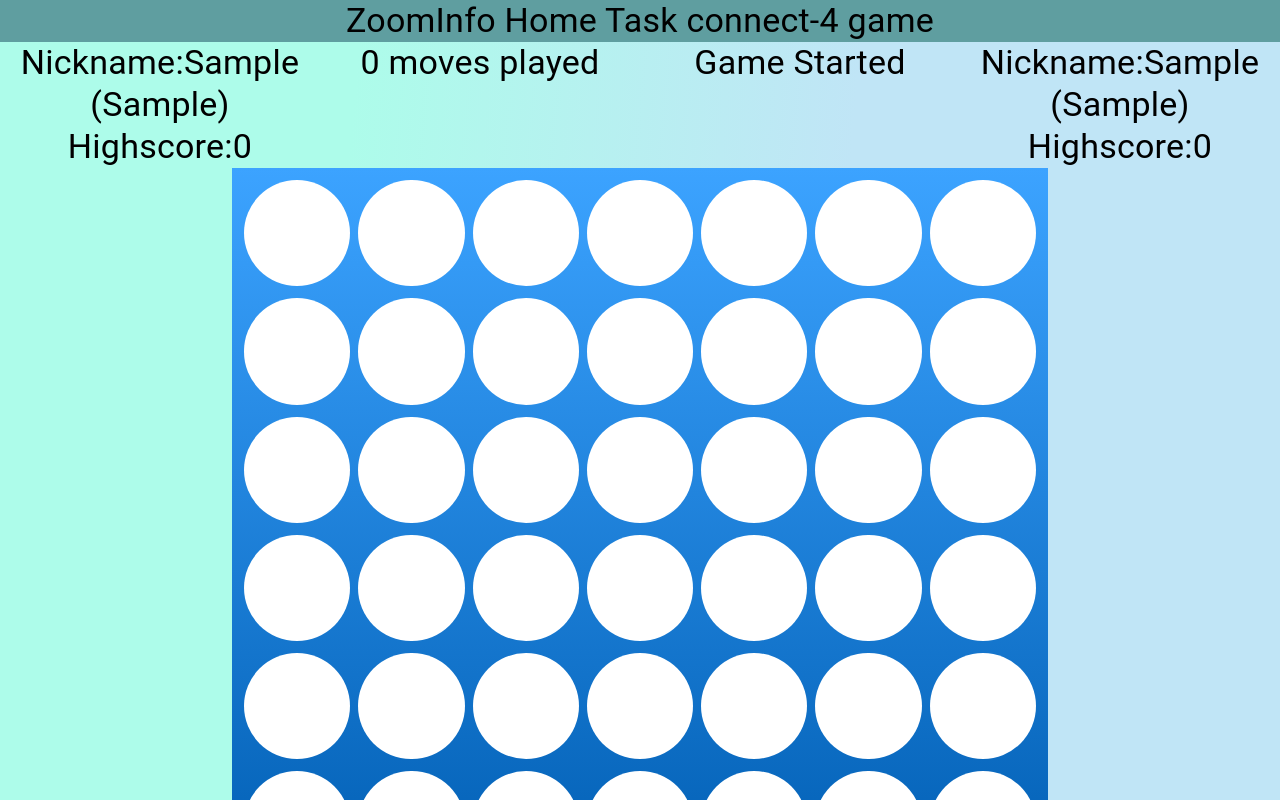
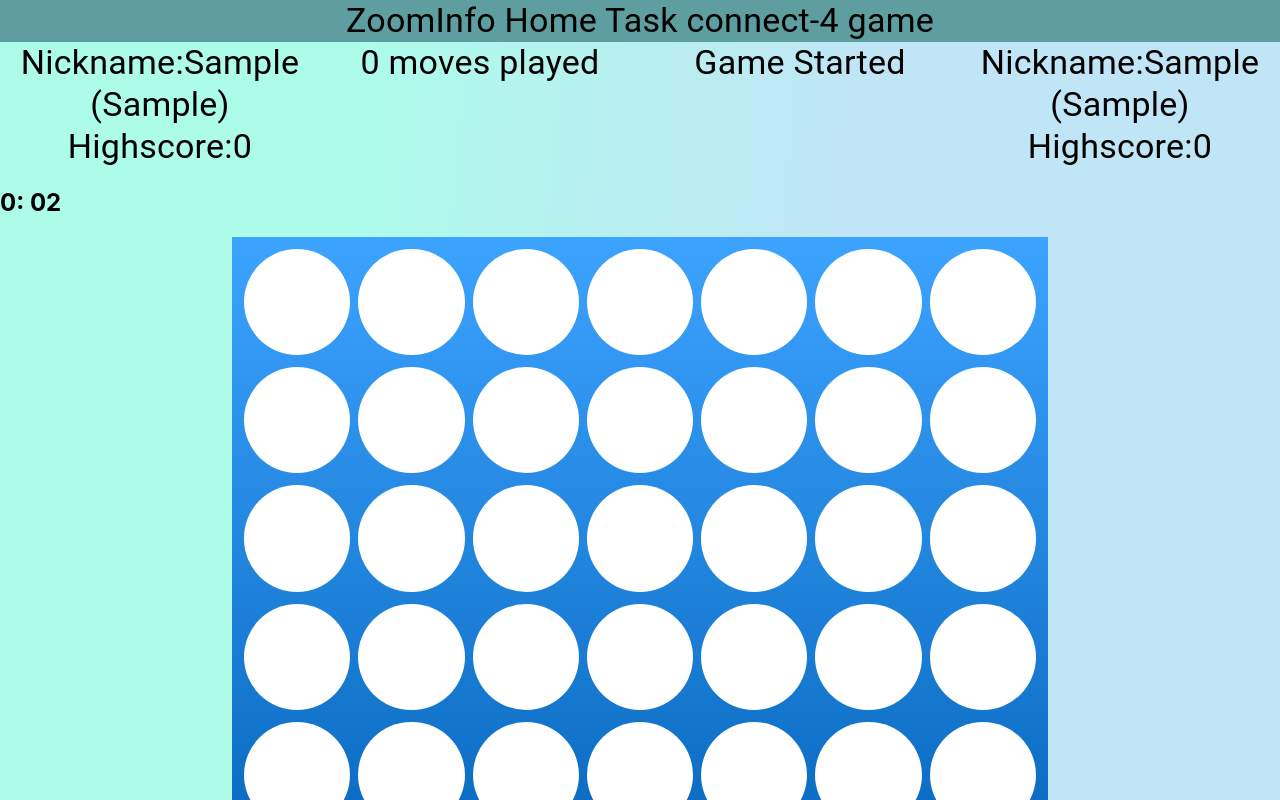
Before and after one commit to MichaelBabushkin/home_task_4_in, a React (Create React App) app: page / in a window 1280 px wide. Both pictures are taken after typing "Sample", "Sample", "Sample", "Sample" into the empty fields and a click on the button "LETS START". Shown: the top 800 px of the page. Built offline with nearby package versions, Linux system fonts and the light colour scheme.

Commit message:
added timer

```diff
--- a/package.json
+++ b/package.json
@@ -3,6 +3,8 @@
   "version": "0.1.0",
   "private": true,
   "dependencies": {
+    "@emotion/react": "^11.8.2",
+    "@emotion/styled": "^11.8.1",
     "@material-ui/core": "^4.12.3",
     "@mui/material": "^5.5.2",
     "@mui/styled-engine": "^5.5.2",
--- a/src/components/GameBoard.tsx
+++ b/src/components/GameBoard.tsx
@@ -1,8 +1,10 @@
-import React, {useEffect, useState} from 'react';
+import React, { useEffect, useState } from 'react';
 import "../App.css";
 import AlertDialog from './AlertDialog';
 import Leaderboard from './Leaderboard';
 import { Values } from './Types';
+import Timer from './Timer';
+
 
 type Board = BoardCell[];
 
@@ -27,8 +29,8 @@
 const WINNING_STRAKE: number = 4;
 
 type GameData = {
-    gameState : string,
-    moves : number,
+  gameState: string,
+  moves: number,
 }
 
 interface State {
@@ -40,37 +42,37 @@
 }
 
 interface gameStatusProps {
-    newPlayersData:Values,
+  newPlayersData: Values,
   updateGameStatus: (arg: GameData) => void,
 }
 
 
 
-  function intitializeBoard (){
+function intitializeBoard() {
   const board = [];
-    for (let i = 0; i < BoardSize.Columns * BoardSize.Rows ; i++) {
+  for (let i = 0; i < BoardSize.Columns * BoardSize.Rows; i++) {
     board.push(BoardCell.Empty);
   }
 
   return board;
 };
 
-  function getPlayingPlayer(player: BoardCell){
+function getPlayingPlayer(player: BoardCell) {
   return player === BoardCell.Empty ? "noPlayer" : player === BoardCell.PlayerOne ? "playerOne" : "playerTwo"
 };
 
-  function findLowestEmptyIndex (board: Board, column: number) {
-    for (let i = BoardSize.Columns*(BoardSize.Rows - 1) + column; i >= 0; i -= BoardSize.Columns) {
+function findLowestEmptyIndex(board: Board, column: number) {
+  for (let i = BoardSize.Columns * (BoardSize.Rows - 1) + column; i >= 0; i -= BoardSize.Columns) {
     if (board[i] === BoardCell.Empty) return i;
   }
   return -1;
 };
 
-  function togglePlayerTurn (player: BoardCell) {
+function togglePlayerTurn(player: BoardCell) {
   return player === BoardCell.PlayerOne ? BoardCell.PlayerTwo : BoardCell.PlayerOne;
 };
 
-  function getGameState (board: Board) {
+function getGameState(board: Board) {
   // Checks wins horizontally
   for (let r = 0; r < BoardSize.Rows; r++) {
     for (let c = 0; c <= WINNING_STRAKE; c++) {
@@ -138,7 +140,7 @@
   }
 };
 
-  function checkWinningSlice (miniBoard: BoardCell[]){
+function checkWinningSlice(miniBoard: BoardCell[]) {
   if (miniBoard.some(cell => cell === BoardCell.Empty)) return false;
 
   if (
@@ -153,72 +155,70 @@
 };
 
 
-const GameBoard: React.FC<gameStatusProps> = ({updateGameStatus, newPlayersData}) =>{
+const GameBoard: React.FC<gameStatusProps> = ({ updateGameStatus, newPlayersData }) => {
 
   const [gameState, setGameState] = useState<State>({
     board: intitializeBoard(),
     playerTurn: BoardCell.PlayerOne,
     gameStatus: GameStatus.Ongoing,
-        moves:0,
+    moves: 0,
   });
 
   const [showLeaderboard, setShowLeaderboard] = useState<Boolean>(false);
 
   useEffect(() => {
     // if the game is over and the result is not a draw
-        if(gameState.gameStatus !== GameStatus.Ongoing && gameState.gameStatus !== GameStatus.Draw){
+    if (gameState.gameStatus !== GameStatus.Ongoing && gameState.gameStatus !== GameStatus.Draw) {
 
       let prevLeaderboard = localStorage.getItem('leaderboard') || '';
       let prevLeaderboardArr = prevLeaderboard ? JSON.parse(prevLeaderboard) : []
-            console.log(prevLeaderboardArr);
+      var arrSize = Object.keys(prevLeaderboardArr).length + 1;
+
+      let winnerMoves = gameState.moves % 2 == 0 ? Math.floor(gameState.moves / 2) : Math.floor(gameState.moves / 2) + 1
+      let winnerNickname = renderGameStatus(gameState.gameStatus, gameState.moves);
+      let time = new Date().toUTCString();
+      let date = new Date().toUTCString();
 
 
-            let winnerMoves =gameState.moves%2==0 ? Math.floor(gameState.moves/2):Math.floor(gameState.moves/2)+1
-            let winnerNickname = renderGameStatus(gameState.gameStatus, gameState.moves);
-            let time = new Date().toUTCString();
-            let date =new Date().toUTCString();
-            console.log(prevLeaderboard);
-
-
-            localStorage.setItem('leaderboard', JSON.stringify([...prevLeaderboardArr,{moves:winnerMoves,nickname:winnerNickname,time,date}]))
+      localStorage.setItem('leaderboard', JSON.stringify([...prevLeaderboardArr, { id: arrSize, moves: winnerMoves, nickname: winnerNickname, time, date }]))
     }
 
   }, [gameState])
 
 
-    function updateAlertChoice(alertChoice: string):void {
-        if (alertChoice ==="leaderboard"){
+  function updateAlertChoice(alertChoice: string): void {
+    if (alertChoice === "leaderboard") {
       setShowLeaderboard(true)
     }
-        else if (alertChoice ==="new_game"){
+    else if (alertChoice === "new_game") {
       setGameState({
         board: intitializeBoard(),
         playerTurn: BoardCell.PlayerOne,
         gameStatus: GameStatus.Ongoing,
-             moves:0,
+        moves: 0,
       });
       renderGameStatus();
     }
   }
 
   function renderCells() {
-      const { board }:State = gameState;
+    const { board }: State = gameState;
     return board.map((player, index) => renderCell(player, index));
   };
 
   function handleOnClick(index: number) {
-      const {gameStatus, board} : State = gameState;
+    const { gameStatus, board }: State = gameState;
 
     if (gameStatus !== GameStatus.Ongoing) return
 
     const column = index % BoardSize.Columns;
-      if(board[column] === BoardCell.Empty){
+    if (board[column] === BoardCell.Empty) {
       makeMove(column);
     }
   };
 
   function makeMove(column: number) {
-        let { board, playerTurn, moves }:State = gameState;
+    let { board, playerTurn, moves }: State = gameState;
 
     const index = findLowestEmptyIndex(board, column);
 
@@ -238,12 +238,12 @@
     renderGameStatus(gameStatus, moves);
   }
 
-    function renderCell (player: BoardCell, index: number){
+  function renderCell(player: BoardCell, index: number) {
     return (
       <div
         className="cell"
         key={index}
-                onClick={ ()=> handleOnClick(index)}
+        onClick={() => handleOnClick(index)}
         data-player={getPlayingPlayer(player)}
       />
     );
@@ -251,20 +251,20 @@
 
   function renderGameStatus(gameStatus: GameStatus | BoardCell = GameStatus.Ongoing, moves: number = 0) {
     if (gameStatus === GameStatus.Ongoing) {
-            updateGameStatus({gameState:'Game is ongoing',moves})
+      updateGameStatus({ gameState: 'Game is ongoing', moves })
     } else if (gameStatus === GameStatus.Draw) {
-            updateGameStatus({gameState:'Game is a draw',moves})
+      updateGameStatus({ gameState: 'Game is a draw', moves })
     } else if (gameStatus === GameStatus.PlayerOneWin) {
-            updateGameStatus({gameState:newPlayersData.nickname1, moves})
+      updateGameStatus({ gameState: newPlayersData.nickname1, moves })
     } else if (gameStatus === GameStatus.PlayerTwoWin) {
-            updateGameStatus({gameState:newPlayersData.nickname2, moves})
+      updateGameStatus({ gameState: newPlayersData.nickname2, moves })
     }
     return resolveGameStatusLabel();
   }
 
-    function resolveGameStatusLabel(){
+  function resolveGameStatusLabel() {
     const { gameStatus }: State = gameState;
-      let text='';
+    let text = '';
     if (gameStatus === GameStatus.Ongoing) {
       text = 'Game is ongoing'
     } else if (gameStatus === GameStatus.Draw) {
@@ -279,9 +279,10 @@
 
   return (
     <>
-        {showLeaderboard? <Leaderboard/> :  <div className="board">{renderCells()}</div> }
+      <Timer time={0}/>
+      {showLeaderboard ? <Leaderboard /> : <div className="board">{renderCells()}</div>}
       {gameState.gameStatus !== GameStatus.Ongoing &&
-          <AlertDialog data={resolveGameStatusLabel()} updateAlertChoice={updateAlertChoice} isShown={true}/>
+        <AlertDialog data={resolveGameStatusLabel()} updateAlertChoice={updateAlertChoice} isShown={true} />
       }
     </>
   );
--- a/src/components/Leaderboard.tsx
+++ b/src/components/Leaderboard.tsx
@@ -13,6 +13,7 @@
 
 
 type RankRow = {
+  id:number,
   rank:number,
   nickname:string,
   moves : number,
@@ -22,26 +23,26 @@
 
 
 const columns: GridColDef[] = [
-  { field: 'Rank', headerName: 'Rank', width: 90 },
+  {field: 'id', headerName: 'Rank', width: 90 },
   {
-    field: 'Nickname',
+    field: 'nickname',
     headerName: 'Nickname',
     sortable: false,
     width: 150,
   },
   {
-    field: 'Highscore(moves)',
+    field: 'moves',
     headerName: 'Highscore(moves)',
     width: 150,
   },
   {
-    field: 'Time',
+    field: 'time',
     headerName: 'Time',
     sortable: false,
     width: 110,
   },
   {
-    field: 'Date',
+    field: 'date',
     headerName: 'Date',
     sortable: false,
     width: 160,
@@ -53,6 +54,7 @@
 function Leaderboard(){
   const classes = useStyles();
   const [highscoreData, setHighscoreData] = useState<Array<RankRow>>([{
+    id:0,
     rank:0,
     nickname:"",
     moves : 0,
@@ -63,6 +65,8 @@
   useEffect(() => {
 
     let prevLeaderboard = localStorage.getItem('leaderboard') || '';
+    console.log(prevLeaderboard);
+
     let prevLeaderboardArr = prevLeaderboard ? JSON.parse(prevLeaderboard) : [];
 
     setHighscoreData(prevLeaderboardArr)
@@ -98,11 +102,12 @@
     // </TableContainer>
     <div style={{ height: 400, width: '100%' }}>
       <DataGrid
+        getRowId={(row) => row.id}
         rows={highscoreData}
         columns={columns}
         pageSize={5}
         rowsPerPageOptions={[5]}
-        checkboxSelection
+        // checkboxSelection
         disableSelectionOnClick
       />
     </div>
--- /dev/null
+++ b/src/components/Timer.tsx
@@ -0,0 +1,44 @@
+import React, { useState, useEffect } from 'react';
+
+interface TimerState {
+    time: number,
+    seconds: number,
+    minutes: number,
+}
+
+
+interface TimerProps {
+    time: number,
+}
+
+
+const Timer: React.FC<TimerProps> = ({ time }) => {
+    const [timer, setTimer] = useState<TimerState>({
+        time,
+        minutes: Math.floor((time + 1) / 60),
+        seconds: time - Math.floor((time + 1) / 60) * 60 + 1,
+    });
+
+    useEffect(() => {
+        setTimeout(() => {
+            // if (timer.time === 0) {
+            //     return;
+            // }
+            setTimer({
+                time: timer.time + 1,
+                minutes: Math.floor((timer.time + 1) / 60),
+                seconds: timer.time - Math.floor((timer.time + 1) / 60) * 60 + 1,
+            });
+        }, 1000);
+
+    }, [timer.time]);
+
+
+
+    return (
+        <h2>{`${timer.minutes}: ${timer.seconds < 10 ? `0${timer.seconds}` : timer.seconds
+            }`}</h2>
+    );
+};
+
+export default Timer;
```
Also changed, not shown: src/App.tsx (+0 -10 lines), 1 other file (tests, documents, lock files or other folders). Lines whose indentation alone changed are shown as unchanged.
